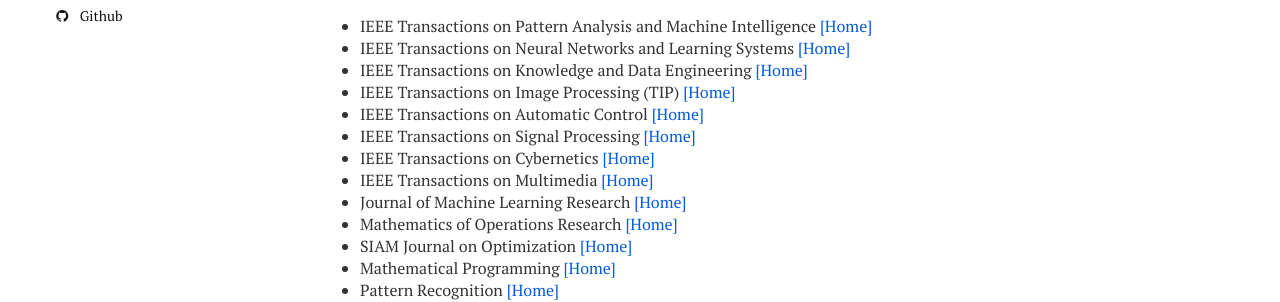
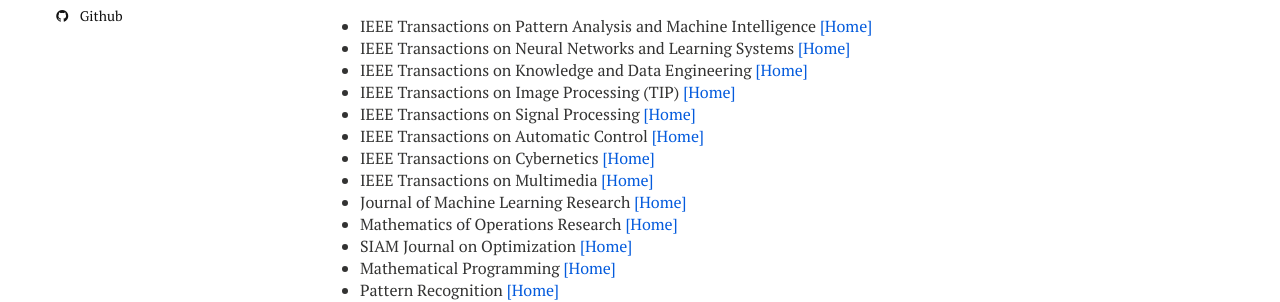
Before and after one commit to xianchaoxiu/xianchaoxiu.github.io, a Jekyll site: the page built from activities/index.md, in a window 1280 px wide. Shown: the part 369-671 px from the top of the page. Built offline with Jekyll 4.4.1, drawn with Linux system fonts in a browser that asks for light colours; nearby versions of some CDN libraries.

Commit message:
Update index.md

```diff
--- a/activities/index.md
+++ b/activities/index.md
@@ -22,8 +22,8 @@ share: false
 * IEEE Transactions on Neural Networks and Learning Systems <a href="https://ieeexplore.ieee.org/xpl/RecentIssue.jsp?punumber=5962385" class="textlink" target="_blank">[Home]</a> <br>
 * IEEE Transactions on Knowledge and Data Engineering <a href="https://ieeexplore.ieee.org/xpl/RecentIssue.jsp?punumber=69" class="textlink" target="_blank">[Home]</a> <br>
 * IEEE Transactions on Image Processing (TIP)  <a href="https://ieeexplore.ieee.org/xpl/RecentIssue.jsp?punumber=83" class="textlink" target="_blank">[Home]</a> <br>
+* IEEE Transactions on Signal Processing <a href="https://ieeexplore.ieee.org/xpl/RecentIssue.jsp?punumber=78" class="textlink" target="_blank">[Home]</a> <br>
 * IEEE Transactions on Automatic Control <a href="https://ieeexplore.ieee.org/xpl/RecentIssue.jsp?punumber=9" class="textlink" target="_blank">[Home]</a> <br>
-* IEEE Transactions on Signal Processing <a href="https://ieeexplore.ieee.org/xpl/RecentIssue.jsp?punumber=78" class="textlink" target="_blank">[Home]</a> <br>
 * IEEE Transactions on Cybernetics <a href="https://ieeexplore.ieee.org/xpl/RecentIssue.jsp?punumber=6221036" class="textlink" target="_blank">[Home]</a> <br>
 * IEEE Transactions on Multimedia <a href="https://ieeexplore.ieee.org/xpl/RecentIssue.jsp?punumber=6046" class="textlink" target="_blank">[Home]</a> <br>
 * Journal of Machine Learning Research <a href="https://www.jmlr.org" class="textlink" target="_blank">[Home]</a> <br>
```
